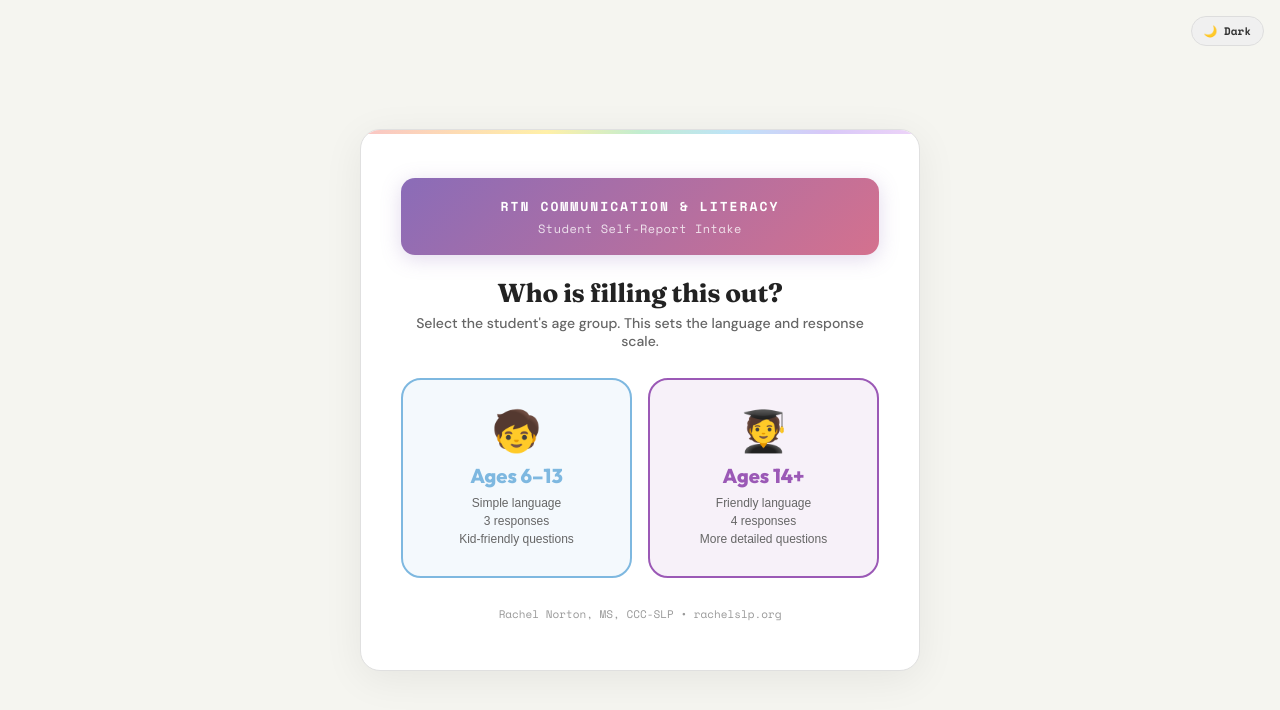
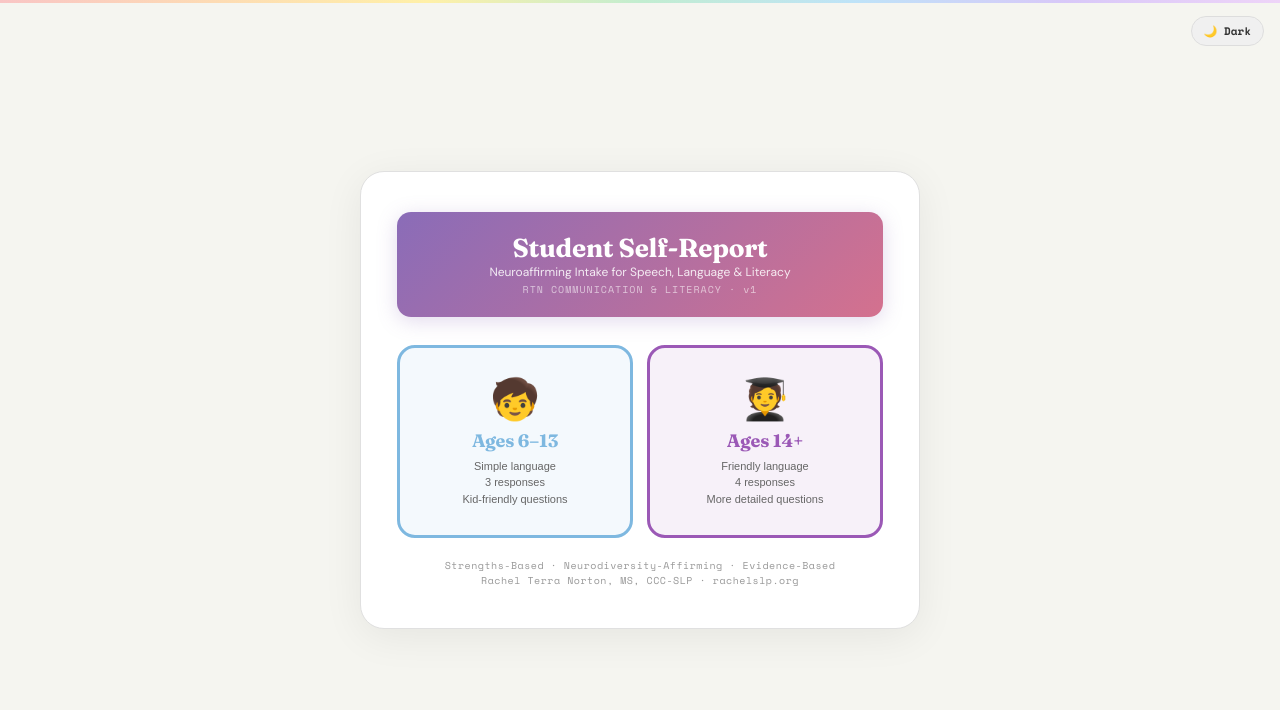
Before and after one commit to traumainformedslp-rachel/rtn-digital-intake, a React (Vite) app: page / in a window 1280 px wide. Shown: the top 710 px of the page. Built offline with nearby package versions, Linux system fonts and the light colour scheme.

Commit message:
Add files via upload

```diff
--- a/src/App.jsx
+++ b/src/App.jsx
@@ -355,14 +355,15 @@ export default function App() {
   };
 
   const globalCSS = `
-    @import url('https://fonts.googleapis.com/css2?family=Outfit:wght@300;400;600;700;800&family=Space+Mono:wght@400;700&display=swap');
     *, *::before, *::after { box-sizing: border-box; margin: 0; padding: 0; }
     body { background: ${t.bg}; transition: background 0.3s; }
     input:focus, textarea:focus { outline: none; }
+    .rtn-rainbow-strip { height: 3px; background: linear-gradient(90deg, #F9C5C5, #FDDBB4, #FFF0A8, #C2EDD0, #BEE3F8, #D8C8F8, #EED4F8); position: fixed; top: 0; left: 0; right: 0; z-index: 1000; }
     @media print {
       * { -webkit-print-color-adjust: exact !important; print-color-adjust: exact !important; color-adjust: exact !important; }
       body { background: #fff !important; color: #000 !important; }
       .no-print { display: none !important; }
+      .rtn-rainbow-strip { display: none !important; }
       .pc { box-shadow: none !important; margin: 0 !important; padding: 16px !important; max-width: 100% !important; background: #fff !important; color: #000 !important; border: none !important; }
       .pc * { color: #333 !important; border-color: #ddd !important; }
       .pc input, .pc textarea { background: #fff !important; color: #000 !important; border-color: #ccc !important; }
@@ -375,32 +376,34 @@ export default function App() {
   if (!mode) return (
     <ThemeCtx.Provider value={{ dark }}>
       <style>{globalCSS}</style>
-      <div style={{ minHeight: "100vh", display: "flex", flexDirection: "column", alignItems: "center", justifyContent: "center", fontFamily: "'Outfit',sans-serif", padding: 24 }}>
+      <div className="rtn-rainbow-strip" aria-hidden="true" />
+      <div style={{ minHeight: "100vh", display: "flex", flexDirection: "column", alignItems: "center", justifyContent: "center", fontFamily: "'DM Sans', sans-serif", padding: 24 }}>
         <div style={{ position: "fixed", top: 16, right: 16 }}><ThemeToggle dark={dark} toggle={toggle} /></div>
-        <div style={{ background: t.card, borderRadius: 20, padding: "48px 40px", maxWidth: 560, width: "100%", boxShadow: dark ? "none" : "0 8px 40px #0001", textAlign: "center", border: `1px solid ${t.border}`, overflow: "hidden", position: "relative" }}>
-          <div aria-hidden="true" style={{ position: "absolute", top: 0, left: 0, right: 0, height: 4, background: t.rainbow }} />
-          <div style={{ background: t.gradient, borderRadius: 14, padding: "18px 20px", marginBottom: 24, boxShadow: "0 4px 20px rgba(138,108,184,0.25)" }}>
-            <div style={{ color: "#fff", fontFamily: "'Space Mono',monospace", fontWeight: 700, fontSize: 13, letterSpacing: 2, textTransform: "uppercase" }}>RTN COMMUNICATION & LITERACY</div>
-            <div style={{ color: "#ffffffcc", fontSize: 12, fontFamily: "'Space Mono',monospace", marginTop: 4, letterSpacing: 0.5 }}>Student Self-Report Intake</div>
+        <div style={{ background: t.card, borderRadius: 24, padding: "40px 36px", maxWidth: 560, width: "100%", boxShadow: dark ? "none" : "0 8px 40px #0001", textAlign: "center", border: `1px solid ${t.border}` }}>
+          <div style={{ background: t.gradient, borderRadius: 14, padding: "20px 20px", marginBottom: 28, boxShadow: "0 4px 20px rgba(138,108,184,0.25)" }}>
+            <div style={{ color: "#fff", fontFamily: "'Fraunces', Georgia, serif", fontWeight: 700, fontSize: 26, letterSpacing: "-0.01em" }}>Student Self-Report</div>
+            <div style={{ color: "#ffffffdd", fontSize: 12, fontFamily: "'DM Sans', sans-serif" }}>Neuroaffirming Intake for Speech, Language &amp; Literacy</div>
+            <div style={{ color: "#ffffff99", fontSize: 10, marginTop: 2, fontFamily: "'Space Mono', monospace", letterSpacing: 1 }}>RTN COMMUNICATION &amp; LITERACY · v1</div>
           </div>
-          <div style={{ fontSize: 26, fontWeight: 700, color: t.text, marginBottom: 6, fontFamily: "'Fraunces', Georgia, serif", letterSpacing: -0.3, lineHeight: 1.1 }}>Who is filling this out?</div>
-          <div style={{ fontSize: 14, fontWeight: 500, color: t.textMuted, marginBottom: 28, fontFamily: "'DM Sans', sans-serif" }}>Select the student's age group. This sets the language and response scale.</div>
-          <div style={{ display: "flex", gap: 16 }}>
+          <div style={{ display: "flex", gap: 14 }}>
             {[
               ["young", "🧒", "Ages 6–13", "#7eb8e0", "Simple language\n3 responses\nKid-friendly questions"],
               ["older", "🧑‍🎓", "Ages 14+", "#9b59b6", "Friendly language\n4 responses\nMore detailed questions"],
             ].map(([m, ico, lbl, clr, desc]) => (
               <button key={m} onClick={() => setMode(m)} style={{
-                flex: 1, padding: "28px 20px", borderRadius: 20, border: `2px solid ${clr}`,
-                background: dark ? clr + "10" : clr + "15", cursor: "pointer", transition: "all 0.2s",
+                flex: 1, padding: "28px 20px", borderRadius: 18, border: `3px solid ${clr}`,
+                background: dark ? clr + "10" : clr + "15", cursor: "pointer", textAlign: "center", transition: "all 0.2s",
               }}>
-                <div style={{ fontSize: 40, marginBottom: 8 }}>{ico}</div>
-                <div style={{ fontWeight: 800, fontSize: 20, color: clr, fontFamily: "'Outfit',sans-serif" }}>{lbl}</div>
-                <div style={{ fontSize: 12, color: t.textMuted, marginTop: 6, lineHeight: 1.5, whiteSpace: "pre-line" }}>{desc}</div>
+                <div style={{ fontSize: 40, marginBottom: 6 }}>{ico}</div>
+                <div style={{ fontWeight: 700, fontSize: 18, color: clr, fontFamily: "'Fraunces', Georgia, serif", letterSpacing: "-0.01em" }}>{lbl}</div>
+                <div style={{ fontSize: 11, color: t.textMuted, marginTop: 6, lineHeight: 1.5, whiteSpace: "pre-line" }}>{desc}</div>
               </button>
             ))}
           </div>
-          <div style={{ marginTop: 28, fontSize: 11, color: t.textDim, fontFamily: "'Space Mono',monospace" }}>Rachel Norton, MS, CCC-SLP • rachelslp.org</div>
+          <div style={{ textAlign: "center", marginTop: 20, fontSize: 10, color: t.textDim, fontFamily: "'Space Mono', monospace", letterSpacing: 0.5 }}>
+            Strengths-Based · Neurodiversity-Affirming · Evidence-Based<br />
+            Rachel Terra Norton, MS, CCC-SLP · rachelslp.org
+          </div>
         </div>
       </div>
     </ThemeCtx.Provider>
@@ -418,7 +421,8 @@ export default function App() {
   return (
     <ThemeCtx.Provider value={{ dark }}>
       <style>{globalCSS}</style>
-      <div style={{ maxWidth: 820, margin: "0 auto", fontFamily: "'Outfit',sans-serif" }}>
+      <div className="rtn-rainbow-strip no-print" aria-hidden="true" />
+      <div style={{ maxWidth: 820, margin: "0 auto", fontFamily: "'DM Sans', sans-serif" }}>
         {/* Top sticky bar */}
         <div className="no-print" style={{ position: "sticky", top: 0, zIndex: 100, background: t.stickyBg, padding: "10px 24px", display: "flex", alignItems: "center", justifyContent: "space-between", borderRadius: "0 0 16px 16px", boxShadow: dark ? "0 4px 20px #0002" : "0 4px 20px #0001", border: `1px solid ${t.border}`, borderTop: "none" }}>
           <div>
```
